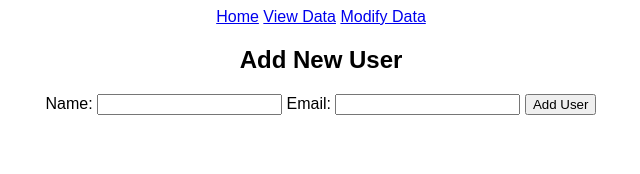
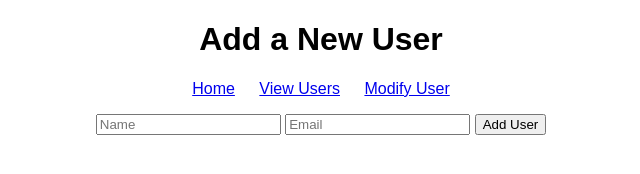
Before and after one commit to mlmartin44/web, a plain HTML site: page add.html in a window 1280 px wide. Shown: the whole page, without its empty margins (319-959 px from the left). Drawn offline with Linux system fonts and the light colour scheme.

Commit message:
add.htl code

```diff
--- a/add.html
+++ b/add.html
@@ -3,27 +3,25 @@
 <head>
     <meta charset="UTF-8">
     <meta name="viewport" content="width=device-width, initial-scale=1.0">
-    <title>Add New User</title>
+    <title>Add User</title>
     <link rel="stylesheet" href="styles.css">
 </head>
 <body>
+    <h1>Add a New User</h1>
     <nav>
-        <a href="index.html">Home</a>
-        <a href="view.html">View Data</a>
-        <a href="modify.html">Modify Data</a>
+        <ul>
+            <li><a href="index.html">Home</a></li>
+            <li><a href="view.html">View Users</a></li>
+            <li><a href="edit.html">Modify User</a></li>
+        </ul>
     </nav>
 
-    <h2>Add New User</h2>
     <form id="addUserForm">
-        <label for="name">Name:</label>
-        <input type="text" id="name" required>
-
-        <label for="email">Email:</label>
-        <input type="email" id="email" required>
-
+        <input type="text" id="name" placeholder="Name" required>
+        <input type="email" id="email" placeholder="Email" required>
         <button type="submit">Add User</button>
     </form>
 
-    <script src="add.js"></script>
+    <script src="script.js"></script>
 </body>
 </html>
```
